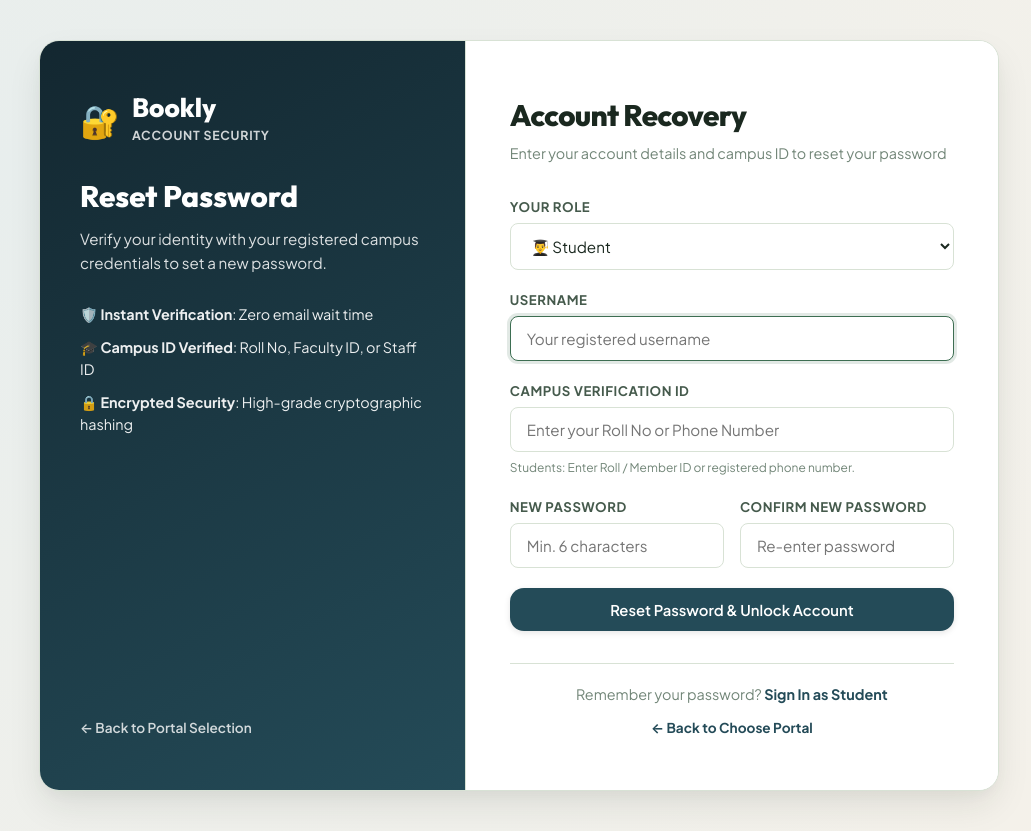
After one commit to SriKeerthi16-b/Bookly, a Django app: page /forgot-password/ in a window 1280 px wide. The commit adds this page. Shown: the whole page, without its empty margins (121-1152 px from the left). Run offline with Django 5.2, Linux system fonts and the light colour scheme.

Commit message:
Add self-service campus password recovery and reset options

```diff
--- a/config/urls.py
+++ b/config/urls.py
@@ -16,7 +16,9 @@ urlpatterns = [
     path("catalog/", views.catalog_view, name="catalog"),
     path("login/", views.auth_gateway, name="login"),
     path("register/", views.auth_gateway, name="register"),
+    path("forgot-password/", views.forgot_password, name="forgot_password"),
     path("logout/", views.user_logout, name="logout"),
+
 
 
     # Dedicated Role Authentication
--- a/library/views.py
+++ b/library/views.py
@@ -216,10 +216,90 @@ def librarian_register(request):
     return render(request, "auth/librarian_register.html", {"secret_hint": LIBRARIAN_SECRET_CODE})
 
 
+def forgot_password(request):
+    """
+    Campus Self-Service Password Reset:
+    Validates user identity against registered campus credentials:
+    - Student: Username + (Member ID / Roll No OR Phone Number)
+    - Faculty: Username + (Faculty ID OR Department)
+    - Librarian: Username + (Staff ID OR Librarian Passcode)
+    Sets new password upon verification and redirects to login.
+    """
+    initial_role = request.GET.get("role", "student").lower()
+    if initial_role not in ["student", "faculty", "librarian"]:
+        initial_role = "student"
+
+    if request.method == "POST":
+        role = request.POST.get("role", "student").lower()
+        username = request.POST.get("username", "").strip()
+        verify_key = request.POST.get("verify_key", "").strip()
+        new_password = request.POST.get("new_password", "")
+        confirm_password = request.POST.get("confirm_password", "")
+
+        if not username or not verify_key or not new_password:
+            messages.error(request, "All fields are required to verify your identity.")
+            return render(request, "auth/forgot_password.html", {"role": role, "username": username})
+
+        if new_password != confirm_password:
+            messages.error(request, "New passwords do not match. Please try again.")
+            return render(request, "auth/forgot_password.html", {"role": role, "username": username})
+
+        if len(new_password) < 6:
+            messages.error(request, "Password must be at least 6 characters long.")
+            return render(request, "auth/forgot_password.html", {"role": role, "username": username})
+
+        try:
+            user = User.objects.get(username__iexact=username)
+        except User.DoesNotExist:
+            messages.error(request, f"No account found with username '{username}'.")
+            return render(request, "auth/forgot_password.html", {"role": role, "username": username})
+
+        profile = get_user_profile(user)
+        if not profile or profile.role != role:
+            messages.error(request, f"User '{username}' is not registered under the {role.capitalize()} portal.")
+            return render(request, "auth/forgot_password.html", {"role": role, "username": username})
+
+        is_verified = False
+        if role == "student":
+            if (profile.member_id and profile.member_id.strip().lower() == verify_key.lower()) or \
+               (profile.phone_number and profile.phone_number.strip() == verify_key):
+                is_verified = True
+            else:
+                messages.error(request, "Verification failed: Roll / Member ID or Phone Number did not match our records.")
+        elif role == "faculty":
+            if (profile.member_id and profile.member_id.strip().lower() == verify_key.lower()) or \
+               (profile.department and profile.department.strip().lower() == verify_key.lower()):
+                is_verified = True
+            else:
+                messages.error(request, "Verification failed: Faculty ID or Department did not match our records.")
+        elif role == "librarian":
+            if (profile.member_id and profile.member_id.strip().lower() == verify_key.lower()) or \
+               (verify_key == LIBRARIAN_SECRET_CODE):
+                is_verified = True
+            else:
+                messages.error(request, "Verification failed: Staff Member ID or Librarian Passcode did not match.")
+
+        if not is_verified:
+            return render(request, "auth/forgot_password.html", {"role": role, "username": username})
+
+        user.set_password(new_password)
+        user.save()
+        messages.success(request, f"Password reset successfully for {user.username}! Please sign in.")
+
+        if role == "faculty":
+            return redirect("faculty_login")
+        elif role == "librarian":
+            return redirect("librarian_login")
+        return redirect("student_login")
+
+    return render(request, "auth/forgot_password.html", {"role": initial_role})
+
+
 def user_logout(request):
     logout(request)
     messages.info(request, "You have been logged out.")
     return redirect("auth_gateway")
+
 
 
 # -------------------------------------------------------------------
--- a/templates/auth/faculty_login.html
+++ b/templates/auth/faculty_login.html
@@ -55,7 +55,10 @@
                     <input id="username" name="username" required placeholder="e.g. prof_sharma" autofocus>
                 </div>
                 <div class="form-group">
-                    <label for="password">Password</label>
+                    <div style="display: flex; justify-content: space-between; align-items: center;">
+                        <label for="password">Password</label>
+                        <a href="{% url 'forgot_password' %}?role=faculty" style="font-size: 0.775rem; color: var(--color-faculty); text-decoration: none; font-weight: 700;">Forgot Password?</a>
+                    </div>
                     <input id="password" type="password" name="password" required placeholder="••••••••">
                 </div>
                 <button type="submit" class="btn btn-primary faculty-btn btn-block">Sign In as Faculty</button>
--- /dev/null
+++ b/templates/auth/forgot_password.html
@@ -0,0 +1,128 @@
+{% load static %}
+<!DOCTYPE html>
+<html lang="en">
+<head>
+    <meta charset="UTF-8">
+    <meta name="viewport" content="width=device-width, initial-scale=1.0">
+    <title>Reset Password - Bookly Digital Library</title>
+    <link rel="preconnect" href="https://fonts.googleapis.com">
+    <link rel="preconnect" href="https://fonts.gstatic.com" crossorigin>
+    <link href="https://fonts.googleapis.com/css2?family=Outfit:wght@500;600;700;800&family=Plus+Jakarta+Sans:wght@400;500;600;700;800&display=swap" rel="stylesheet">
+    <link rel="stylesheet" href="{% static 'css/auth.css' %}">
+</head>
+<body class="auth-page {{ role }}-theme">
+    <div class="auth-card">
+        <!-- Sidebar Info -->
+        <section class="auth-side">
+            <div>
+                <div class="brand">
+                    <span class="brand-icon">🔐</span>
+                    <div>
+                        <span class="brand-title">Bookly</span>
+                        <span class="brand-role">Account Security</span>
+                    </div>
+                </div>
+                <div class="auth-side-content">
+                    <h2>Reset Password</h2>
+                    <p>Verify your identity with your registered campus credentials to set a new password.</p>
+                    <div class="perks-list">
+                        <div>🛡️ <strong>Instant Verification</strong>: Zero email wait time</div>
+                        <div>🎓 <strong>Campus ID Verified</strong>: Roll No, Faculty ID, or Staff ID</div>
+                        <div>🔒 <strong>Encrypted Security</strong>: High-grade cryptographic hashing</div>
+                    </div>
+                </div>
+            </div>
+            <a href="{% url 'auth_gateway' %}" class="side-portal-switch">← Back to Portal Selection</a>
+        </section>
+
+        <!-- Reset Form -->
+        <section class="auth-form-side">
+            <div class="form-header">
+                <h2>Account Recovery</h2>
+                <p class="muted">Enter your account details and campus ID to reset your password</p>
+            </div>
+
+            {% if messages %}
+                <div class="messages-container">
+                    {% for message in messages %}
+                        <div class="alert alert-{{ message.tags }}">{{ message }}</div>
+                    {% endfor %}
+                </div>
+            {% endif %}
+
+            <form method="post" class="styled-form">
+                {% csrf_token %}
+                <div class="form-group">
+                    <label for="role">Your Role</label>
+                    <select id="role" name="role" onchange="updateVerificationPlaceholder(this.value)">
+                        <option value="student" {% if role == 'student' %}selected{% endif %}>👨‍🎓 Student</option>
+                        <option value="faculty" {% if role == 'faculty' %}selected{% endif %}>👩‍🏫 Faculty Member</option>
+                        <option value="librarian" {% if role == 'librarian' %}selected{% endif %}>👩‍💼 Librarian Staff</option>
+                    </select>
+                </div>
+
+                <div class="form-group">
+                    <label for="username">Username</label>
+                    <input id="username" name="username" value="{{ username|default:'' }}" required placeholder="Your registered username" autofocus>
+                </div>
+
+                <div class="form-group">
+                    <label id="verify-label" for="verify_key">Campus Verification ID</label>
+                    <input id="verify_key" name="verify_key" required placeholder="Enter your Roll No or Phone Number">
+                    <span id="verify-hint" class="field-hint">Students: Enter Roll / Member ID or registered phone number.</span>
+                </div>
+
+                <div class="form-row">
+                    <div class="form-group">
+                        <label for="new_password">New Password</label>
+                        <input id="new_password" type="password" name="new_password" required minlength="6" placeholder="Min. 6 characters">
+                    </div>
+                    <div class="form-group">
+                        <label for="confirm_password">Confirm New Password</label>
+                        <input id="confirm_password" type="password" name="confirm_password" required minlength="6" placeholder="Re-enter password">
+                    </div>
+                </div>
+
+                <button type="submit" class="btn btn-primary btn-block student-btn" id="submit-btn">Reset Password & Unlock Account</button>
+            </form>
+
+            <div class="form-footer">
+                <p>Remember your password?
+                    {% if role == 'faculty' %}
+                        <a href="{% url 'faculty_login' %}">Sign In as Faculty</a>
+                    {% elif role == 'librarian' %}
+                        <a href="{% url 'librarian_login' %}">Sign In as Librarian</a>
+                    {% else %}
+                        <a href="{% url 'student_login' %}">Sign In as Student</a>
+                    {% endif %}
+                </p>
+                <p class="public-link"><a href="{% url 'auth_gateway' %}">← Back to Choose Portal</a></p>
+            </div>
+        </section>
+    </div>
+
+    <script>
+        function updateVerificationPlaceholder(role) {
+            const input = document.getElementById('verify_key');
+            const hint = document.getElementById('verify-hint');
+            const submitBtn = document.getElementById('submit-btn');
+
+            if (role === 'faculty') {
+                input.placeholder = 'Enter Faculty ID or Department';
+                hint.textContent = 'Faculty: Enter your Faculty ID (e.g. Fac-098) or Department name.';
+                submitBtn.className = 'btn btn-primary btn-block faculty-btn';
+            } else if (role === 'librarian') {
+                input.placeholder = 'Enter Staff ID or Master Passcode';
+                hint.textContent = 'Librarians: Enter Staff Member ID or Master Security Passcode.';
+                submitBtn.className = 'btn btn-primary btn-block librarian-btn';
+            } else {
+                input.placeholder = 'Enter your Roll No or Phone Number';
+                hint.textContent = 'Students: Enter Roll / Member ID or registered phone number.';
+                submitBtn.className = 'btn btn-primary btn-block student-btn';
+            }
+        }
+        // Initialize placeholder
+        updateVerificationPlaceholder(document.getElementById('role').value);
+    </script>
+</body>
+</html>
--- a/templates/auth/librarian_login.html
+++ b/templates/auth/librarian_login.html
@@ -55,7 +55,10 @@
                     <input id="username" name="username" required placeholder="e.g. librarian_admin" autofocus>
                 </div>
                 <div class="form-group">
-                    <label for="password">Password</label>
+                    <div style="display: flex; justify-content: space-between; align-items: center;">
+                        <label for="password">Password</label>
+                        <a href="{% url 'forgot_password' %}?role=librarian" style="font-size: 0.775rem; color: var(--color-librarian); text-decoration: none; font-weight: 700;">Forgot Password?</a>
+                    </div>
                     <input id="password" type="password" name="password" required placeholder="••••••••">
                 </div>
                 <button type="submit" class="btn btn-primary librarian-btn btn-block">Sign In to Control Center</button>
--- a/templates/auth/student_login.html
+++ b/templates/auth/student_login.html
@@ -55,9 +55,13 @@
                     <input id="username" name="username" required placeholder="e.g. keerthi or cs2026" autofocus>
                 </div>
                 <div class="form-group">
-                    <label for="password">Password</label>
+                    <div style="display: flex; justify-content: space-between; align-items: center;">
+                        <label for="password">Password</label>
+                        <a href="{% url 'forgot_password' %}?role=student" style="font-size: 0.775rem; color: var(--color-student); text-decoration: none; font-weight: 700;">Forgot Password?</a>
+                    </div>
                     <input id="password" type="password" name="password" required placeholder="••••••••">
                 </div>
+
                 <button type="submit" class="btn btn-primary student-btn btn-block">Sign In as Student</button>
             </form>
 
```
Also changed, not shown: db.sqlite3.
